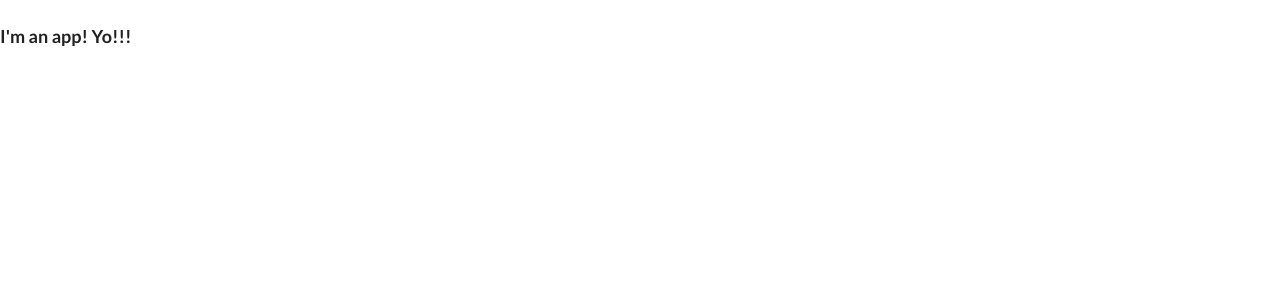
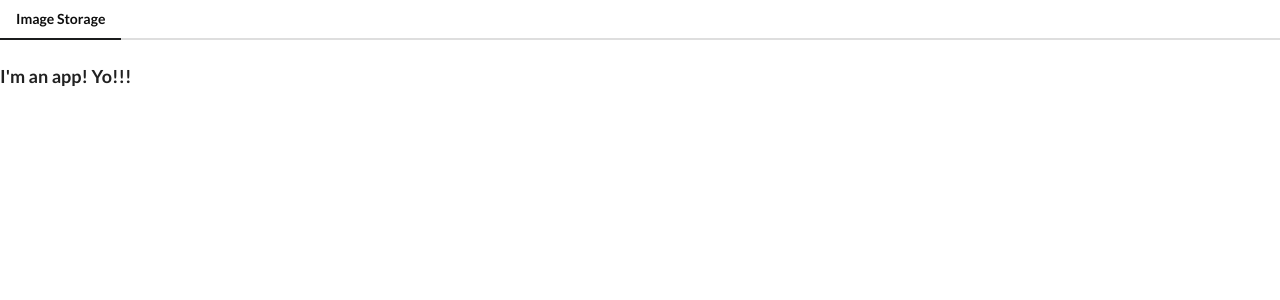
Before and after one commit to ghigbie/image-storage, a Vue app: page / in a window 1280 px wide. Shown: the top 300 px of the page. Built offline with nearby package versions, Linux system fonts and the light colour scheme.

Commit message:
Edit git ignore file

```diff
--- a/src/App.vue
+++ b/src/App.vue
@@ -1,5 +1,8 @@
 <template>
-  <h3>I'm an app! Yo!!!</h3>
+  <div>
+    <AppHeader></AppHeader>
+    <h3>I'm an app! Yo!!!</h3>
+  </div>
 </template>
 
 <script>
--- a/src/components/AppHeader.vue
+++ b/src/components/AppHeader.vue
@@ -1,6 +1,6 @@
 <template>
-    <div>
-        Image Storage
+    <div class="ui secondary pointing menu">
+        <a href="/" class="active item">Image Storage</a>
     </div>
 </template>
 
```
Also changed, not shown: 1 other file (tests, documents, lock files or other folders).
